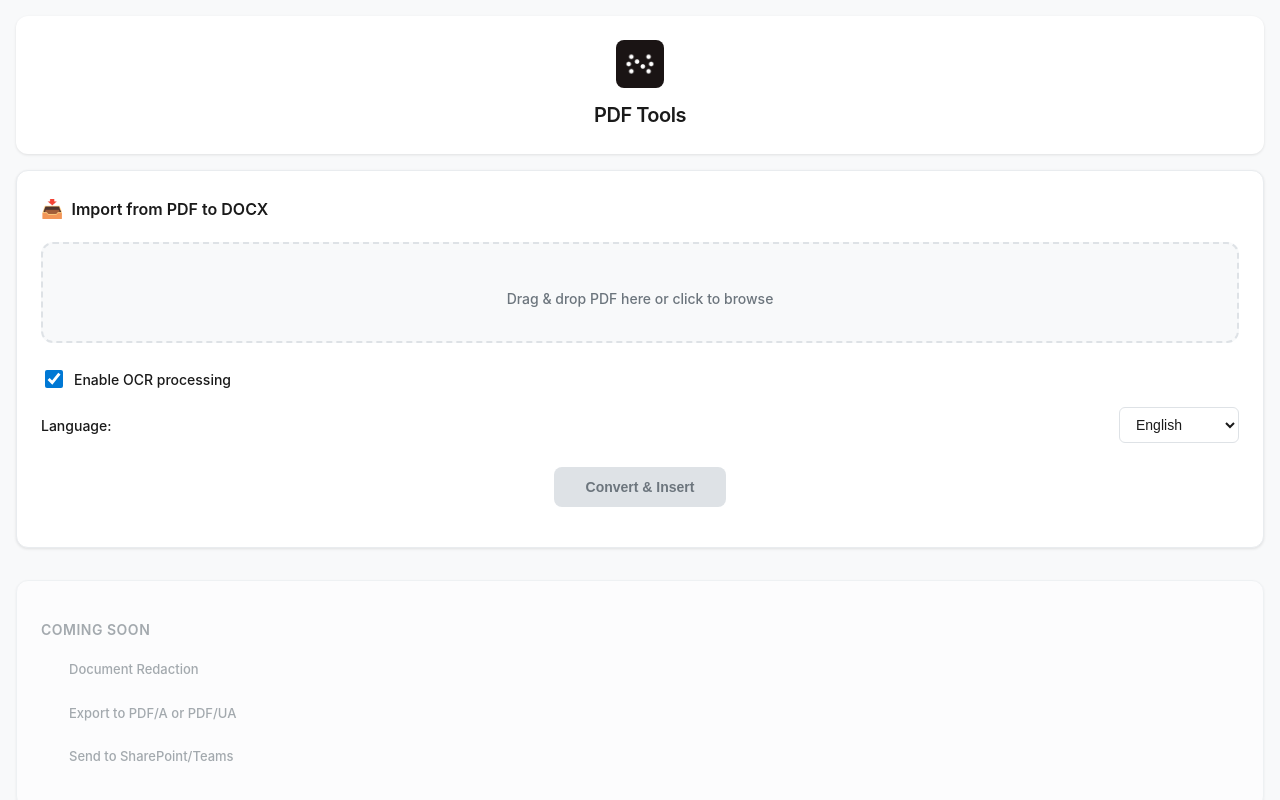
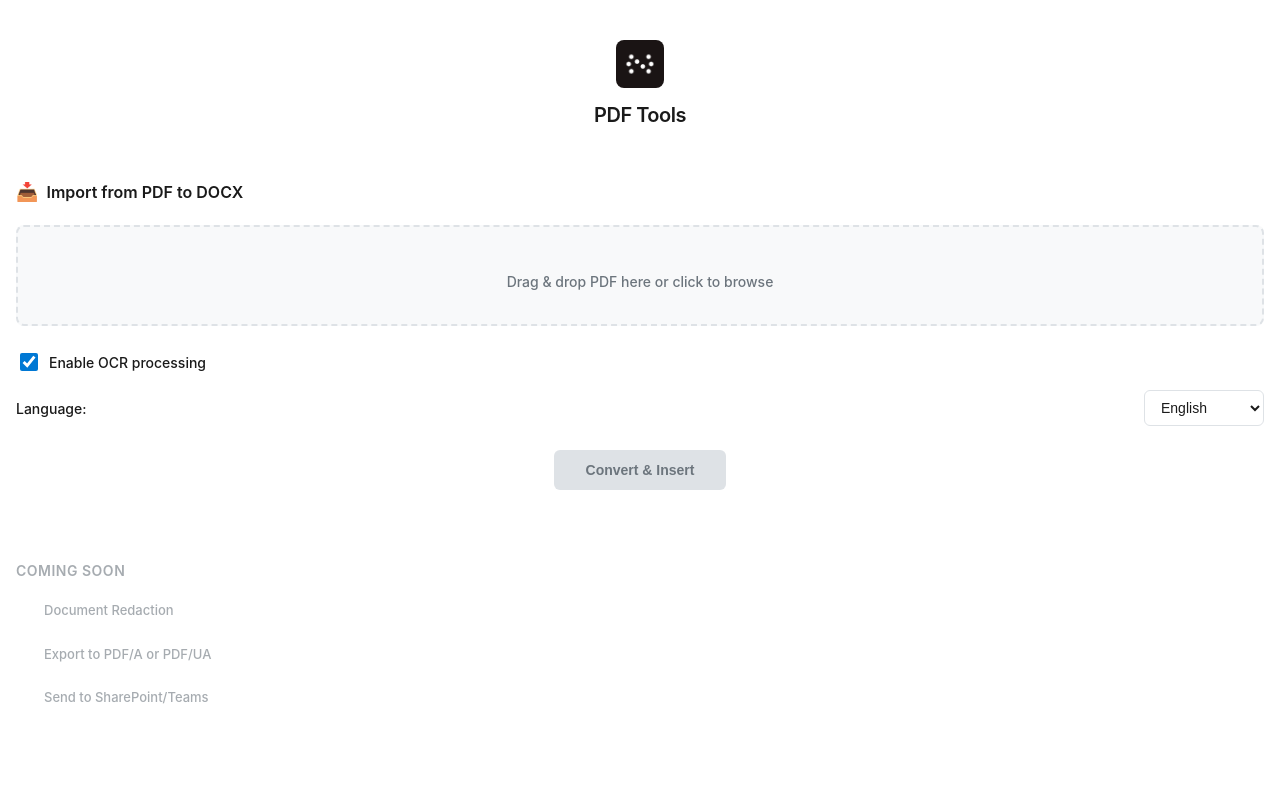
Before and after one commit to aoline/word-nutrient-dwsapi, a website built with webpack: page src/taskpane/taskpane.html in a window 1280 px wide. Built offline with nearby package versions, Linux system fonts and the light colour scheme; a script that the page names is missing.

Commit message:
Apply flat design - remove cards, shadows, and borders for cleaner UX

```diff
--- a/src/taskpane/taskpane.css
+++ b/src/taskpane/taskpane.css
@@ -15,7 +15,7 @@ body {
     font-size: 14px;
     line-height: 1.5;
     color: #333;
-    background: #f8f9fa;
+    background: #ffffff;
 }
 
 ul {
@@ -29,7 +29,7 @@ ul {
     display: flex;
     flex-direction: column;
     min-height: 100vh;
-    background: #f8f9fa;
+    background: #ffffff;
     padding: 16px;
 }
 
@@ -39,10 +39,8 @@ ul {
     flex-direction: column;
     align-items: center;
     padding: 24px 16px;
-    margin-bottom: 16px;
-    background: white;
-    border-radius: 12px;
-    box-shadow: 0 1px 3px rgba(0, 0, 0, 0.1);
+    margin-bottom: 24px;
+    background: transparent;
     text-align: center;
 }
 
@@ -66,16 +64,13 @@ ul {
     display: flex;
     flex-direction: column;
     flex: 1;
-    gap: 16px;
+    gap: 24px;
 }
 
 /* Feature Section */
 .feature-section {
-    background: white;
-    border-radius: 12px;
-    padding: 24px;
-    box-shadow: 0 1px 3px rgba(0, 0, 0, 0.1);
-    border: 1px solid #e9ecef;
+    background: transparent;
+    padding: 0;
 }
 
 .feature-section h2 {
@@ -100,7 +95,7 @@ ul {
 
 .drag-drop-zone {
     border: 2px dashed #dee2e6;
-    border-radius: 12px;
+    border-radius: 8px;
     padding: 32px 24px;
     text-align: center;
     cursor: pointer;
@@ -138,7 +133,7 @@ ul {
 .file-info {
     background: #e6f3ff;
     border: 1px solid #b3d9ff;
-    border-radius: 8px;
+    border-radius: 6px;
     padding: 16px;
     margin-top: 12px;
 }
@@ -212,24 +207,21 @@ ul {
     border: none;
     color: white;
     padding: 12px 32px;
-    border-radius: 8px;
+    border-radius: 6px;
     font-size: 14px;
     font-weight: 600;
     cursor: pointer;
     transition: all 0.2s ease;
     min-width: 160px;
-    box-shadow: 0 2px 4px rgba(0, 120, 212, 0.2);
 }
 
 .ms-Button--primary:hover:not(:disabled) {
     background: #106ebe;
     transform: translateY(-1px);
-    box-shadow: 0 4px 8px rgba(0, 120, 212, 0.3);
 }
 
 .ms-Button--primary:active:not(:disabled) {
     transform: translateY(0);
-    box-shadow: 0 2px 4px rgba(0, 120, 212, 0.2);
 }
 
 .ms-Button--primary:disabled {
@@ -237,7 +229,6 @@ ul {
     color: #6c757d;
     cursor: not-allowed;
     transform: none;
-    box-shadow: none;
 }
 
 /* Progress Section */
@@ -282,7 +273,7 @@ ul {
 
 .status-message {
     padding: 12px 16px;
-    border-radius: 8px;
+    border-radius: 6px;
     margin-bottom: 8px;
     font-size: 13px;
     font-weight: 500;
@@ -356,10 +347,6 @@ ul {
         padding: 20px 16px;
     }
 
-    .feature-section {
-        padding: 20px;
-    }
-
     .drag-drop-zone {
         padding: 24px 16px;
     }
```
